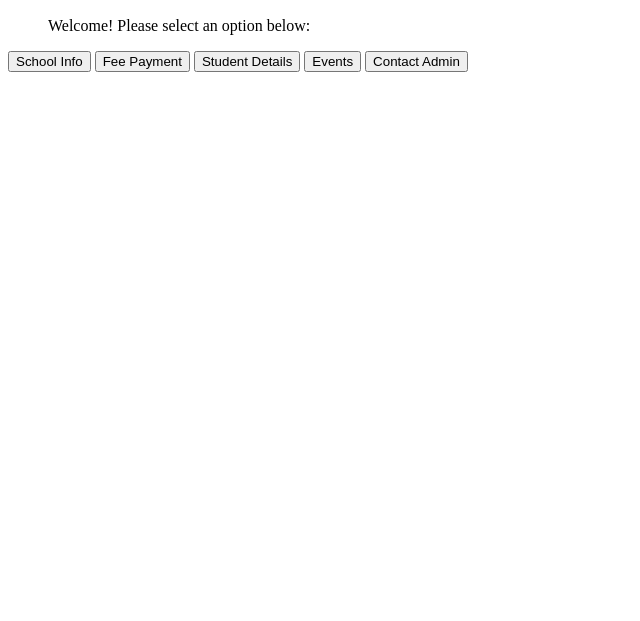
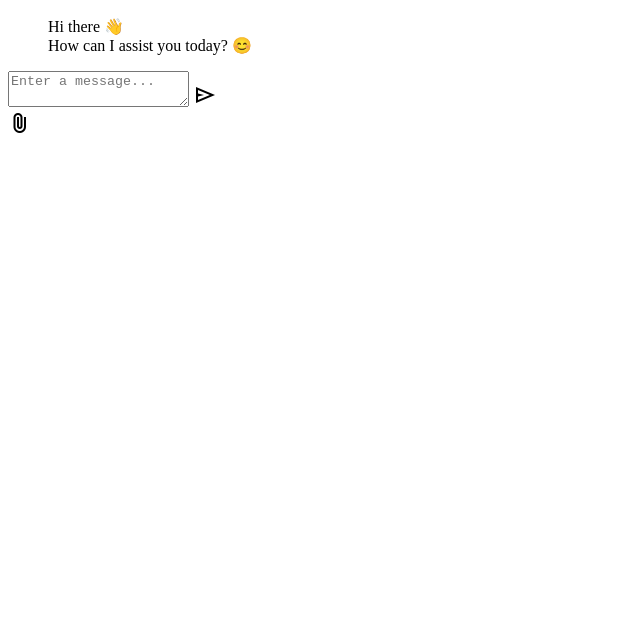
Before and after one commit to ToMuDa1745/school-info-bot, a website: page index.html in a window 1280 px wide. Shown: the part 179-800 px from the top of the page, without its empty margins (0-640 px from the left). Drawn offline with nearby package versions, Linux system fonts and the light colour scheme.

Commit message:
Update index.html

```diff
--- a/index.html
+++ b/index.html
@@ -7,6 +7,9 @@
 
     <!-- Google Fonts for Icons -->
     <link rel="stylesheet" href="https://fonts.googleapis.com/css2?family=Material+Symbols+Outlined:opsz,wght,FILL,GRAD@48,400,0,0"/>
+
+    <!-- XLSX Library for Excel Handling -->
+    <script src="https://cdn.jsdelivr.net/npm/xlsx/dist/xlsx.full.min.js"></script>
 
     <!-- JavaScript File -->
     <script src="script.js" defer></script>
@@ -30,44 +33,21 @@
         <ul class="chat-box">
             <li class="chat incoming">
                 <span class="material-symbols-outlined">smart_toy</span>
-                <p>Welcome! Please select an option below:</p>
+                <p>Hi there 👋 <br> How can I assist you today? 😊</p>
             </li>
         </ul>
 
-        <!-- Chat Options Section -->
-        <div class="button-options">
-            <button onclick="handleOption('School Info')">School Info</button>
-            <button onclick="handleOption('Fee Payment')">Fee Payment</button>
-            <button onclick="handleOption('Student Details')">Student Details</button>
-            <button onclick="handleOption('Events')">Events</button>
-            <button onclick="handleOption('Contact Admin')">Contact Admin</button>
+        <!-- Chat Input Section -->
+        <div class="chat-input">
+            <textarea placeholder="Enter a message..." required></textarea>
+            <span id="send-btn" class="material-symbols-outlined">send</span>
+        </div>
+
+        <!-- File Upload Section -->
+        <div class="file-upload">
+            <label for="excelFileInput" class="material-symbols-outlined">attach_file</label>
+            <input type="file" id="excelFileInput" style="display: none;">
         </div>
     </div>
-
-    <script>
-        // JavaScript for Chatbot Toggle
-        document.querySelector('.chatbot-toggler').addEventListener('click', () => {
-            document.querySelector('.chatbot').classList.toggle('show-chatbot');
-        });
-
-        document.querySelector('.close-chatbot').addEventListener('click', () => {
-            document.querySelector('.chatbot').classList.remove('show-chatbot');
-        });
-
-        // Handle Menu Options
-        function handleOption(option) {
-            const chatBox = document.querySelector('.chat-box');
-            const newMessage = document.createElement('li');
-            newMessage.classList.add('chat', 'outgoing');
-            newMessage.innerHTML = `<p>${option} selected. Please wait while we process your request...</p>`;
-            chatBox.appendChild(newMessage);
-
-            // Scroll to the latest message
-            chatBox.scrollTop = chatBox.scrollHeight;
-
-            // Here you can add further logic to handle each option
-            // Example: Call a function to fetch school info, fee payment details, etc.
-        }
-    </script>
 </body>
 </html>
```
